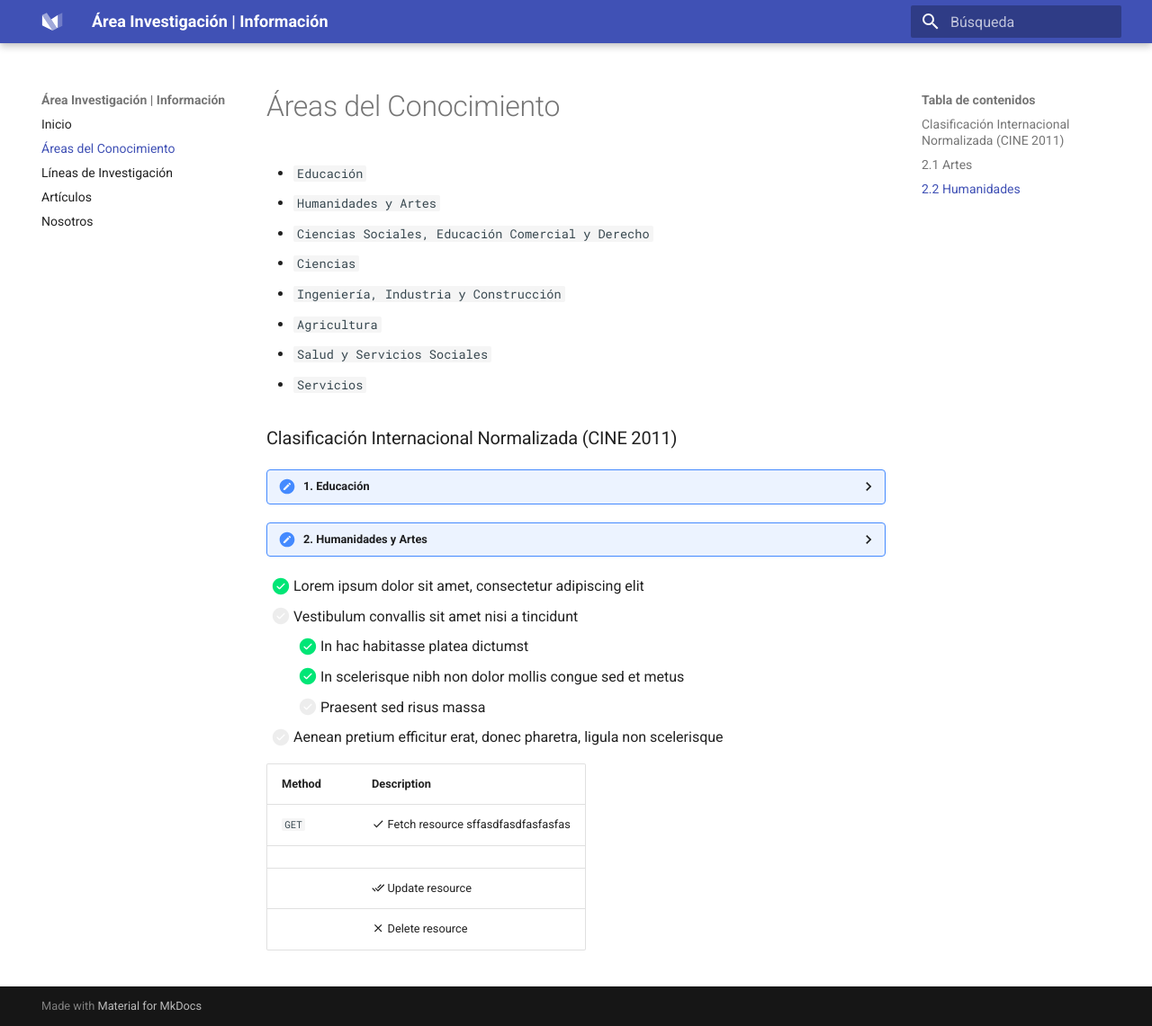
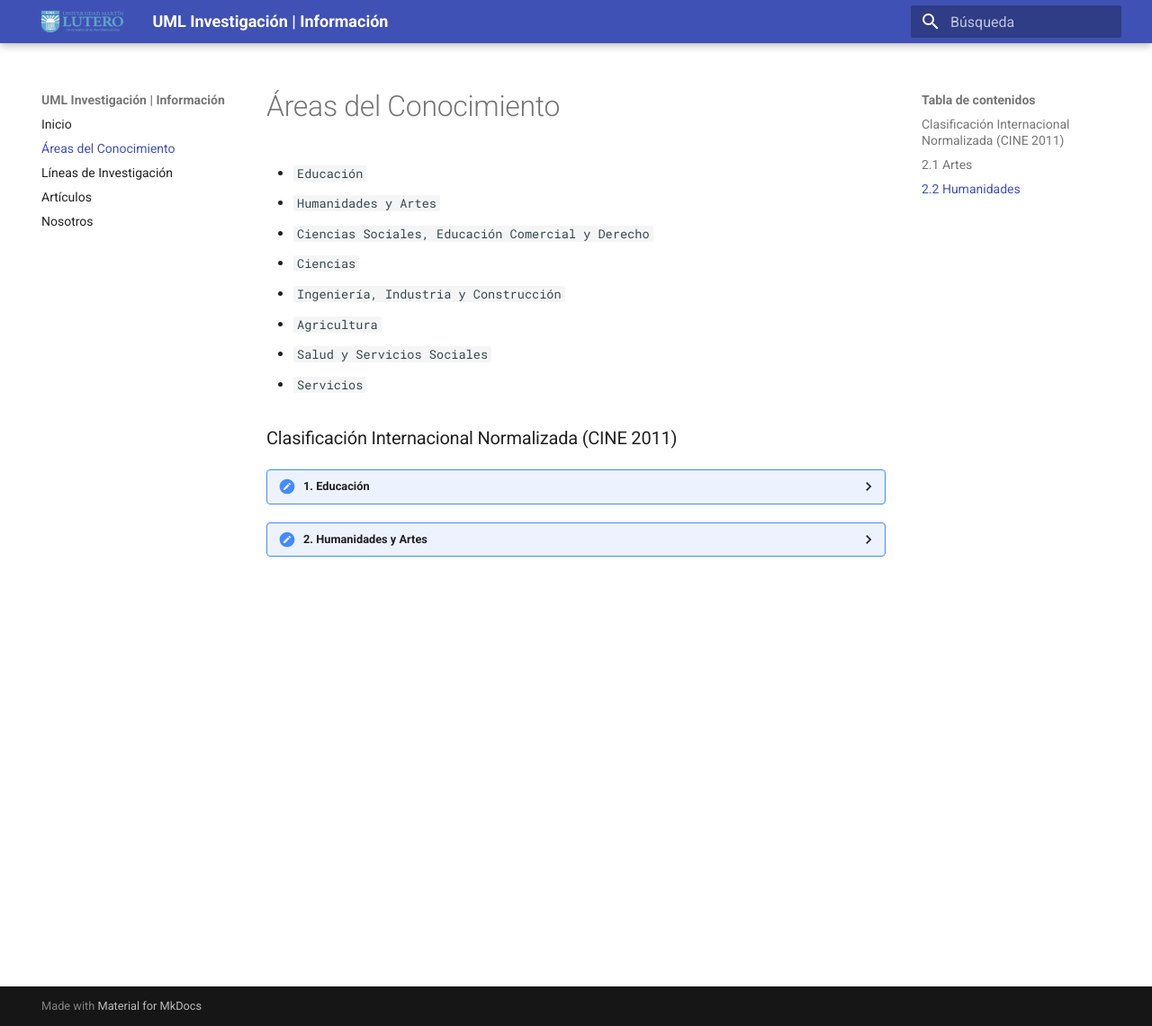
Before and after one commit to investigacionUMLOcotal/investInfo, an MkDocs documentation site: the page built from docs/areas.md, in a window 1280 px wide and 1141 px high. Shown: the whole window at 90% size. Built offline with MkDocs 1.6.1 and Material for MkDocs 9.7.7, drawn with Linux system fonts in a browser that asks for light colours.

Commit message:
Agregada carpeta de asset y elimnación de info innecesaria

```diff
--- a/docs/areas.md
+++ b/docs/areas.md
@@ -35,28 +35,3 @@
     - [x] Arqueología.
     - [x] Filosofía.
     - [x] Ética.
-
-
-
-
-
-
-
-
-
-
-
-- [x] Lorem ipsum dolor sit amet, consectetur adipiscing elit
-- [ ] Vestibulum convallis sit amet nisi a tincidunt
-    * [x] In hac habitasse platea dictumst
-    * [x] In scelerisque nibh non dolor mollis congue sed et metus
-    * [ ] Praesent sed risus massa
-- [ ] Aenean pretium efficitur erat, donec pharetra, ligula non scelerisque
-
-
-| Method      | Description                          |
-| :---------- | :----------------------------------- |
-| `GET`       | :material-check:     Fetch resource sffasdfasdfasfasfas  |
-|             |                                      |
-|             | :material-check-all: Update resource |
-|             | :material-close:     Delete resource |
--- a/mkdocs.yml
+++ b/mkdocs.yml
@@ -1,4 +1,4 @@
-site_name: Área Investigación | Información
+site_name: UML Investigación | Información
 nav:
     - Inicio : index.md
     - Áreas del Conocimiento : areas.md
@@ -57,6 +57,7 @@ markdown_extensions:
 
 theme:
   name: material
+  logo: assets/logoUMLH.png
   /*custom_dir: mkdocs-material/material*/
 
   # 404 page
```
Also changed, not shown: docs/assets/logoUMLH.png (added).
